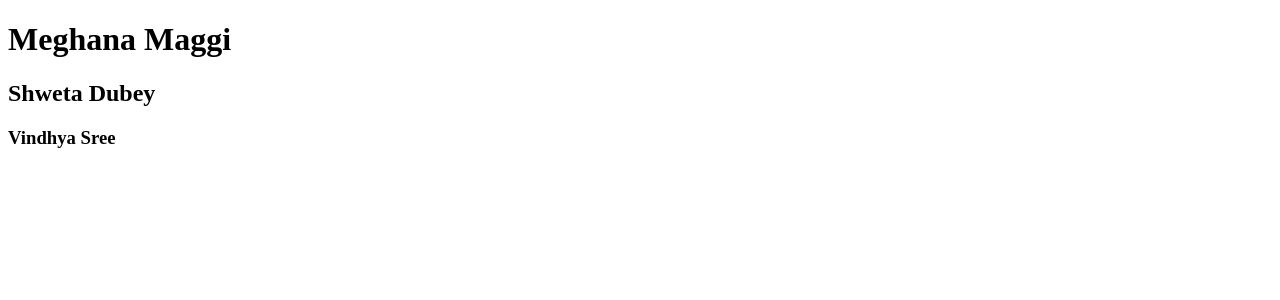
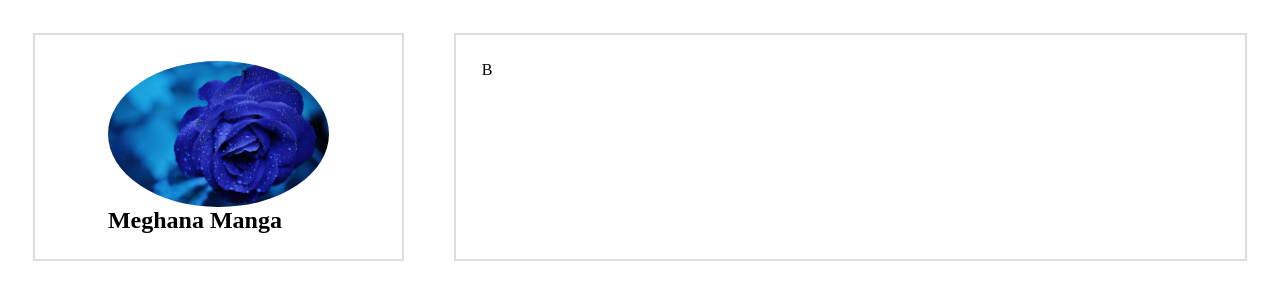
Before and after one commit to MeghanaManga/meghuResume, a plain HTML site: page index.html in a window 1280 px wide. Drawn offline with Linux system fonts and the light colour scheme.

Commit message:
commit mutiple objects

```diff
--- a/index.html
+++ b/index.html
@@ -3,10 +3,50 @@
   <head>
     <meta charset="utf-8">
     <title></title>
+    <style media="screen">
+      .flexParent{
+        display:flex;
+        flex-direction: row;
+        justify-content: flex-start;
+      }
+    .child1{
+      width:30%;
+      margin:2%;
+      padding:2%;
+      border:2px solid #ddd;
+      }
+    .child2{
+      width:70%;
+      margin:2%;
+      padding:2%;
+      border:2px solid #ddd;
+      }
+      img{
+        width:70%;
+        height:auto;
+        display:block;
+        margin:auto;
+        border-radius: 50%;
+      }
+      h2{
+        width:70%;
+        height:auto;
+        display:block;
+        margin:auto;
+        border-radius: 50%;
+      }
+      </style>
   </head>
   <body>
-    <h1>Meghana Maggi</h1>
-    <h2>Shweta Dubey</h2>
-    <h3>Vindhya Sree</h3>
+    <div class="flexParent">
+      <div class="child1">
+  <img src="images/1.jpeg" alt="profile">
+<h2>Meghana Manga</h2>
+      </div>
+      <div class="child2">B</div>
+
+
+
+      </div>
   </body>
 </html>
```
Also changed, not shown: images/1.jpeg (added).
